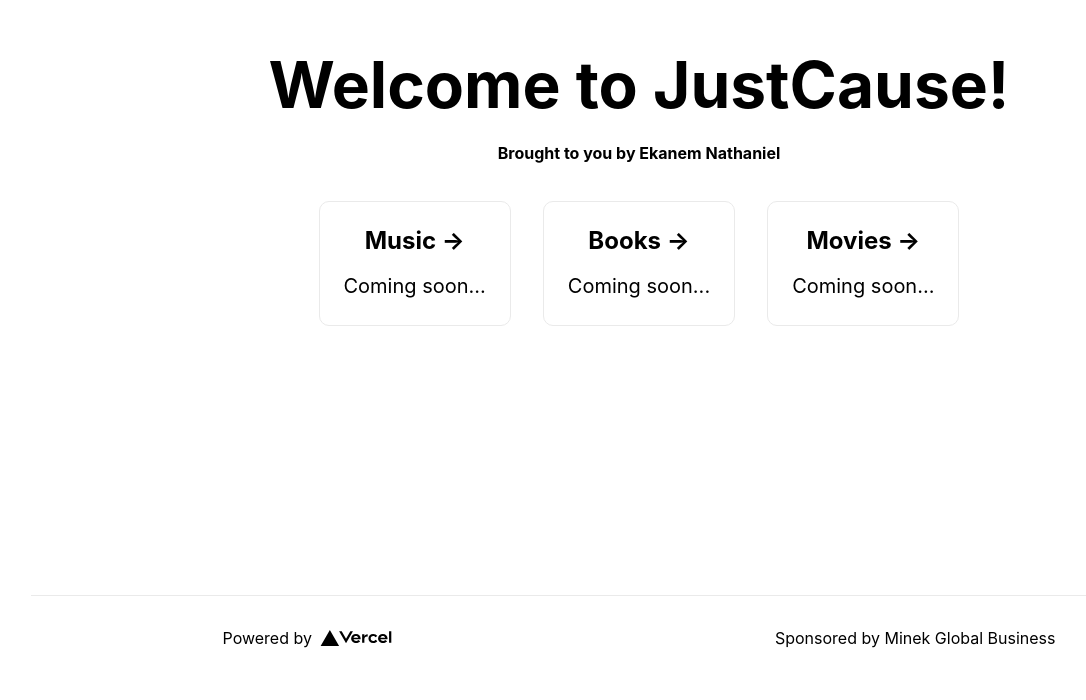
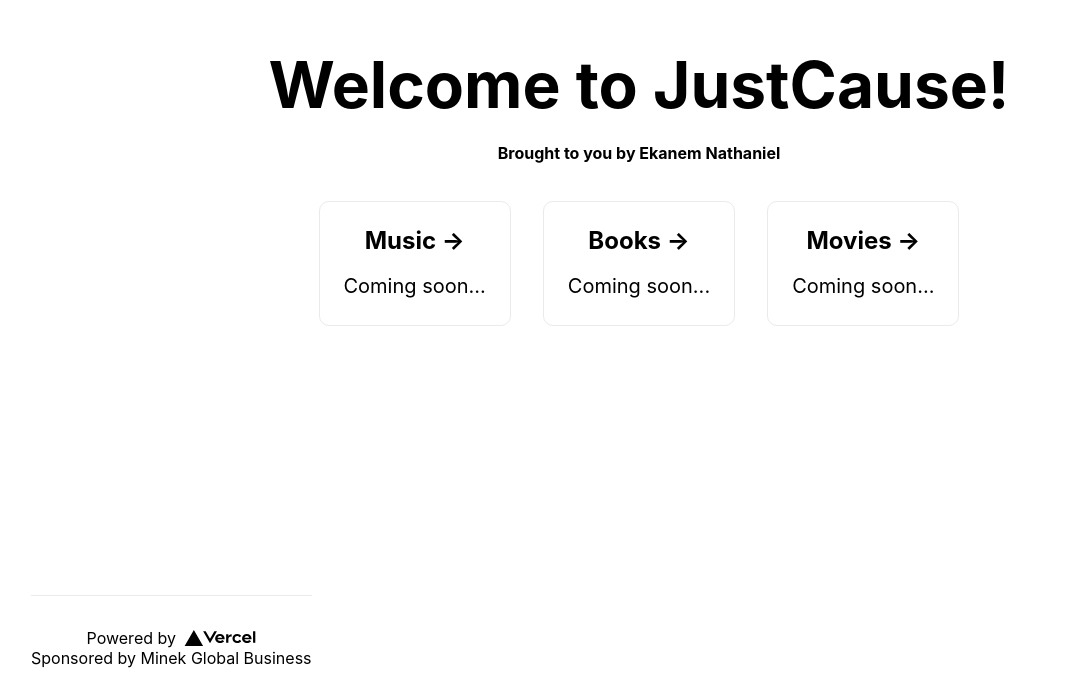
Before and after one commit to nathanielekanem/justCause, a Next.js app: page / in a window 1280 px wide. Shown: the part 205-905 px from the top of the page, without its empty margins (1-1087 px from the left). Built offline with nearby package versions, Linux system fonts and the light colour scheme.

Commit message:
footer edit

```diff
--- a/styles/Home.module.css
+++ b/styles/Home.module.css
@@ -18,7 +18,7 @@
 }
 
 .footer {
-  display: flex;
+  display: inline-block;
   flex: 1;
   padding: 2rem 0;
   border-top: 1px solid #eaeaea;
```
